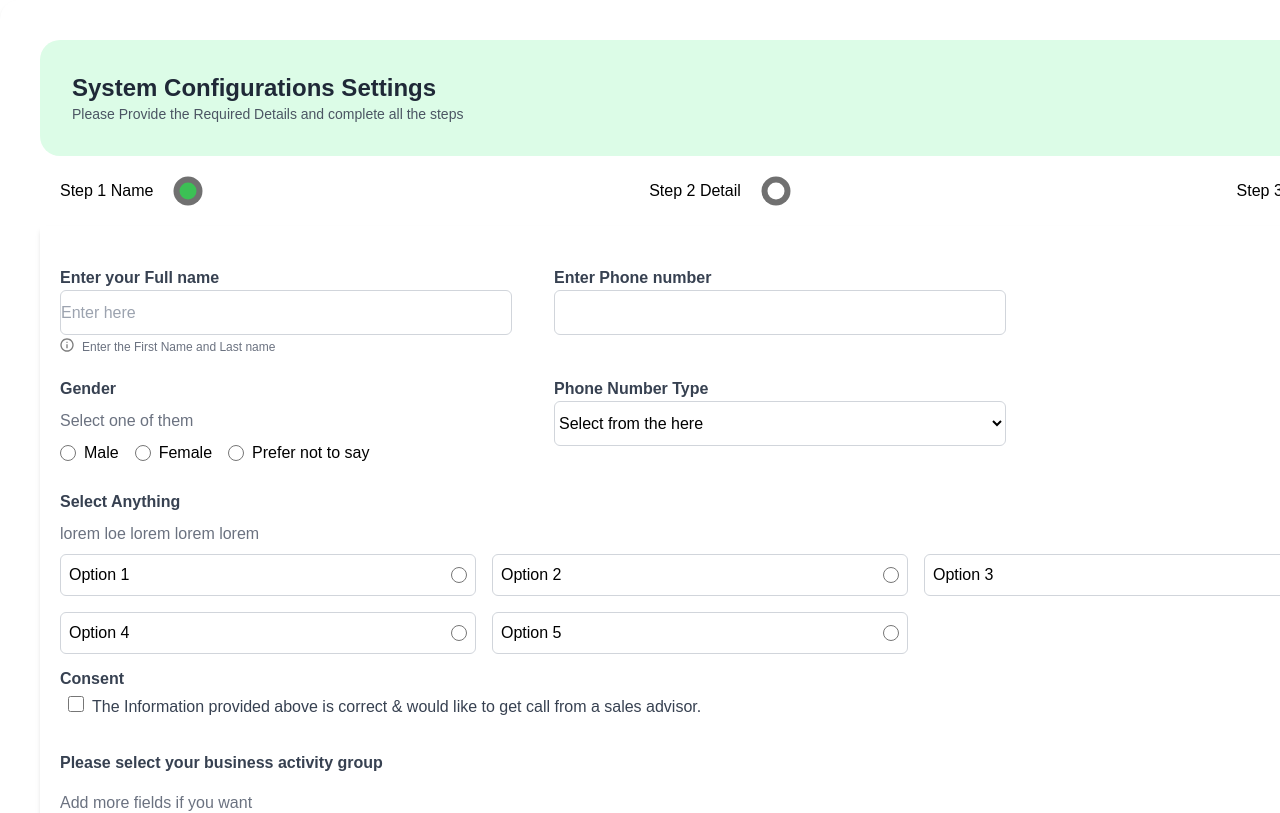
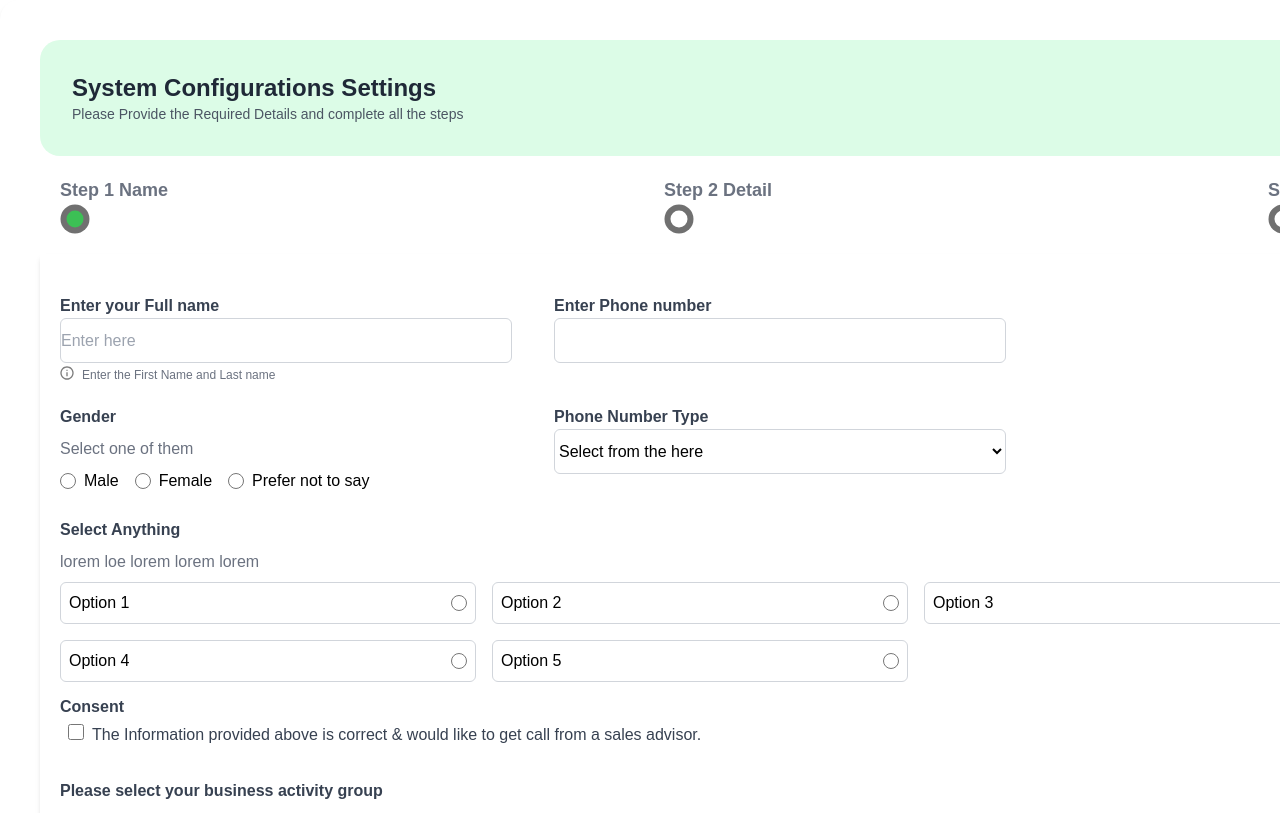
Before and after one commit to KhushiTayal/multistepformass, a React (Vite) app: page / in a window 1280 px wide. Shown: the top 813 px of the page. Built offline with nearby package versions, Linux system fonts and the light colour scheme.

Commit message:
tailwind

```diff
--- a/src/App.tsx
+++ b/src/App.tsx
@@ -46,22 +46,22 @@ const App: React.FC = () => {
       </div>
 
       <div className="stepper flex justify-between p-5 gap-10">
-        <div className="step-container flex items-center gap-5 cursor-pointer" onClick={() => setStep(1)}>
-          <div className="step">Step 1 Name</div>
+        <div className="step-container items-center gap-5 cursor-pointer" onClick={() => setStep(1)}>
+          <div className="step text-lg font-semibold text-center text-gray-500">Step 1 Name</div>
           <svg
             width="30"
             height="30"
             viewBox="0 0 30 30"
             fill="none"
             xmlns="http://www.w3.org/2000/svg"
-            className="cursor-pointer"
+            className="cursor-pointer items-center"
           >
             <circle cx="15" cy="15" r="14.5" fill="#707070" />
             <circle cx="15" cy="15" r="8.5" fill={step >= 1 ? '#3CC055' : 'white'} />
           </svg>
         </div>
-        <div className="step-container flex items-center gap-5 cursor-pointer" onClick={() => setStep(2)}>
-          <div className="step">Step 2 Detail</div>
+        <div className="step-container items-center gap-5 cursor-pointer" onClick={() => setStep(2)}>
+          <div className="step text-lg font-semibold text-center text-gray-500">Step 2 Detail</div>
           <svg
             width="30"
             height="30"
@@ -74,8 +74,8 @@ const App: React.FC = () => {
             <circle cx="15" cy="15" r="8.5" fill={step >= 2 ? '#3CC055' : 'white'} />
           </svg>
         </div>
-        <div className="step-container flex items-center gap-5 cursor-pointer" onClick={() => setStep(3)}>
-          <div className="step">Step 3 Finish</div>
+        <div className="step-container items-center gap-5 cursor-pointer" onClick={() => setStep(3)}>
+          <div className="step text-lg font-semibold text-center text-gray-500">Step 3 Finish</div>
           <svg
             width="30"
             height="30"
```
